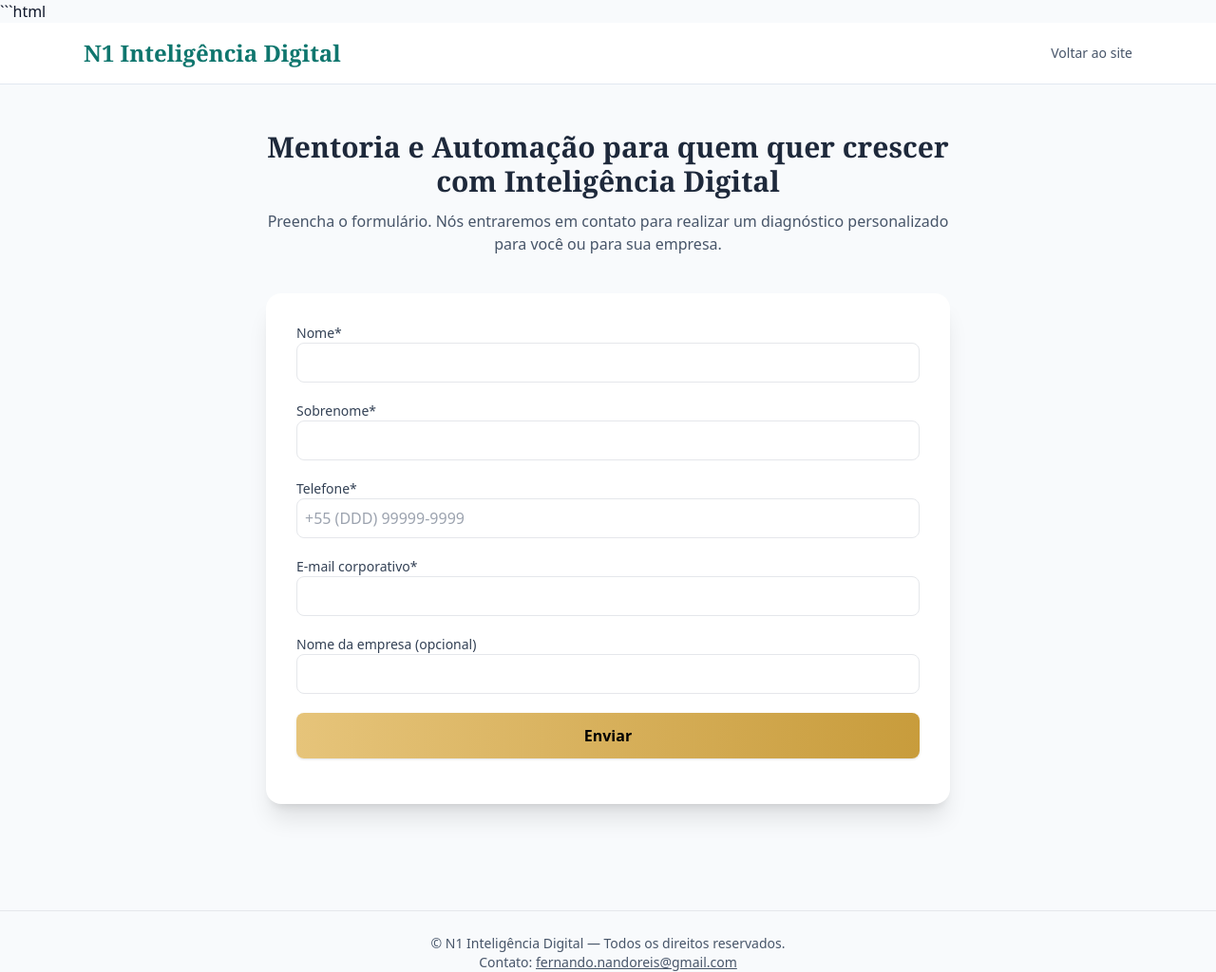
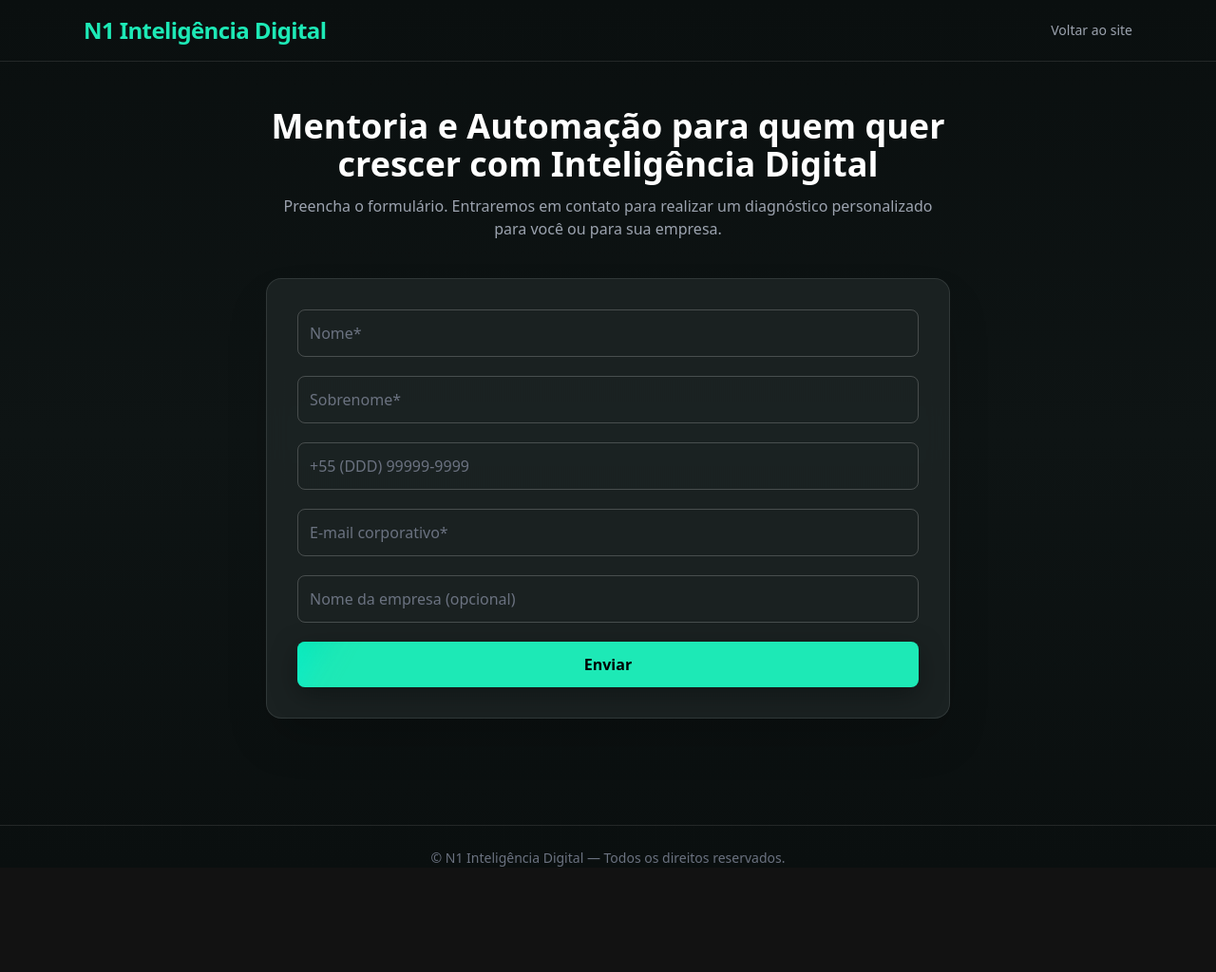
Before and after one commit to soufernandoreis/pagina-diagnostico, a plain HTML site: page index.html in a window 1280 px wide. Shown: the whole page at 95% size. After the commit the page ends 914 px from the top, so only its background shows below. Drawn offline with nearby package versions, Linux system fonts and the light colour scheme.

Commit message:
ajuste no layout da pagina

````diff
--- a/index.html
+++ b/index.html
@@ -1,61 +1,107 @@
-```html
 <!DOCTYPE html>
 <html lang="pt-BR">
 <head>
-  <meta charset="UTF-8">
-  <meta name="viewport" content="width=device-width, initial-scale=1.0">
+  <meta charset="UTF-8" />
+  <meta name="viewport" content="width=device-width, initial-scale=1" />
   <title>N1 Inteligência Digital — Diagnóstico Personalizado</title>
-  <meta name="description" content="Preencha o formulário e receba um diagnóstico personalizado para você ou para sua empresa.">
+  <meta name="description" content="Preencha o formulário e receba um diagnóstico personalizado para você ou para sua empresa." />
   <script src="https://cdn.tailwindcss.com"></script>
+  <style>
+    /* Fonte do sistema para performance; altere se quiser outra família */
+    :root { color-scheme: dark; }
+    /* --- Microanimação de entrada (card) --- */
+    @keyframes floatIn {
+      from { opacity: 0; transform: translateY(14px) scale(.98); }
+      to   { opacity: 1; transform: translateY(0) scale(1); }
+    }
+    /* --- Brilho animado no botão (borda-aurora) --- */
+    @keyframes aurora {
+      0% { transform: translate(-50%, -50%) rotate(0deg); }
+      100% { transform: translate(-50%, -50%) rotate(360deg); }
+    }
+    /* --- Efeito de “shine” varrendo o botão ao hover --- */
+    @keyframes sweep {
+      0% { transform: translateX(-120%); opacity: 0; }
+      50% { opacity: .7; }
+      100% { transform: translateX(120%); opacity: 0; }
+    }
+    .btn-glow {
+      position: relative;
+      isolation: isolate;
+      overflow: hidden;
+      box-shadow: 0 8px 28px rgba(0,0,0,.35);
+    }
+    .btn-glow::before {
+      /* halo animado de fundo */
+      content: "";
+      position: absolute;
+      inset: -2px;
+      border-radius: 12px;
+      background:
+        radial-gradient(120px 120px at var(--x,50%) var(--y,50%),
+          rgba(29,233,182,.45), transparent 60%)
+        ,conic-gradient(from 0deg at 50% 50%,
+          #1DE9B6, #14CBA8, #19E2D7, #1DE9B6);
+      filter: blur(16px) saturate(1.2);
+      z-index: -1;
+      animation: aurora 6s linear infinite;
+      opacity: .7;
+    }
+    .btn-glow::after {
+      /* faixa de brilho que varre ao hover */
+      content: "";
+      position: absolute;
+      top: 0; bottom: 0;
+      width: 40%;
+      left: -40%;
+      background: linear-gradient(90deg, transparent, rgba(255,255,255,.35), transparent);
+      transform: translateX(-120%);
+      transition: transform .6s ease;
+      pointer-events: none;
+    }
+    .btn-glow:hover::after { animation: sweep .9s ease forwards; }
+    .focus-ring:focus { outline: none; box-shadow: 0 0 0 3px rgba(29,233,182,.45); }
+  </style>
 </head>
-<body class="bg-slate-50 text-slate-900 font-sans">
+<body class="min-h-screen bg-gradient-to-b from-[#0a0f0f] via-[#0e1414] to-[#0a0f0f] text-gray-100">
 
   <!-- Header -->
-  <header class="bg-white border-b border-slate-200">
-    <div class="max-w-6xl mx-auto px-6 py-4 flex justify-between items-center">
-      <h1 class="font-serif text-2xl font-semibold text-teal-700">N1 Inteligência Digital</h1>
-      <a href="/" class="text-sm text-slate-600 hover:text-teal-700 transition">Voltar ao site</a>
+  <header class="border-b border-white/10">
+    <div class="max-w-6xl mx-auto px-6 py-4 flex items-center justify-between">
+      <h1 class="text-2xl font-semibold tracking-tight text-[#1DE9B6]">N1 Inteligência Digital</h1>
+      <a href="/" class="text-sm text-gray-400 hover:text-[#1DE9B6] transition">Voltar ao site</a>
     </div>
   </header>
 
-  <!-- Main Section -->
+  <!-- Main -->
   <main class="max-w-3xl mx-auto px-6 py-12">
-    <h2 class="text-2xl sm:text-3xl font-serif font-semibold text-center text-slate-800">
+    <h2 class="text-3xl sm:text-4xl font-bold text-center text-white">
       Mentoria e Automação para quem quer crescer com Inteligência Digital
     </h2>
-    <p class="mt-3 text-center text-slate-600">
-      Preencha o formulário. Nós entraremos em contato para realizar um diagnóstico personalizado para você ou para sua empresa.
+    <p class="mt-3 text-center text-gray-400">
+      Preencha o formulário. Entraremos em contato para realizar um diagnóstico personalizado para você ou para sua empresa.
     </p>
 
-    <!-- Form Card -->
-    <div id="form-wrapper" class="bg-white rounded-2xl shadow-xl mt-10 p-8">
-      <form id="diagnostico-form" action="https://n8n-n8n-start.bgjw54.easypanel.host/webhook/fernandoreis" method="POST" class="space-y-5">
-        <div>
-          <label class="block text-sm font-medium text-slate-700">Nome*</label>
-          <input name="first_name" required class="w-full border rounded-lg p-2 focus:ring-teal-400 focus:border-teal-400">
-        </div>
+    <!-- Card do Formulário -->
+    <div class="bg-[#1c2424]/90 rounded-2xl border border-white/10 shadow-2xl mt-10 p-8 backdrop-blur-md"
+         style="animation: floatIn .6s cubic-bezier(.2,.8,.2,1) both;">
+      <form id="diagnostico-form"
+            action="https://n8n-n8n-start.bgjw54.easypanel.host/webhook/fernandoreis"
+            method="POST"
+            class="space-y-5">
+        <input name="first_name" placeholder="Nome*" required
+               class="w-full bg-transparent border border-white/20 rounded-lg p-3 text-gray-200 placeholder-gray-500 focus:outline-none focus:border-[#1DE9B6] transition" />
+        <input name="last_name" placeholder="Sobrenome*" required
+               class="w-full bg-transparent border border-white/20 rounded-lg p-3 text-gray-200 placeholder-gray-500 focus:outline-none focus:border-[#1DE9B6] transition" />
+        <input name="phone_number" type="tel" placeholder="+55 (DDD) 99999-9999" required
+               class="w-full bg-transparent border border-white/20 rounded-lg p-3 text-gray-200 placeholder-gray-500 focus:outline-none focus:border-[#1DE9B6] transition" />
+        <input name="email" type="email" placeholder="E-mail corporativo*" required
+               class="w-full bg-transparent border border-white/20 rounded-lg p-3 text-gray-200 placeholder-gray-500 focus:outline-none focus:border-[#1DE9B6] transition" />
+        <input name="company" placeholder="Nome da empresa (opcional)"
+               class="w-full bg-transparent border border-white/20 rounded-lg p-3 text-gray-200 placeholder-gray-500 focus:outline-none focus:border-[#1DE9B6] transition" />
 
-        <div>
-          <label class="block text-sm font-medium text-slate-700">Sobrenome*</label>
-          <input name="last_name" required class="w-full border rounded-lg p-2 focus:ring-teal-400 focus:border-teal-400">
-        </div>
-
-        <div>
-          <label class="block text-sm font-medium text-slate-700">Telefone*</label>
-          <input name="phone_number" type="tel" required placeholder="+55 (DDD) 99999-9999" class="w-full border rounded-lg p-2 focus:ring-teal-400 focus:border-teal-400">
-        </div>
-
-        <div>
-          <label class="block text-sm font-medium text-slate-700">E-mail corporativo*</label>
-          <input name="email" type="email" required class="w-full border rounded-lg p-2 focus:ring-teal-400 focus:border-teal-400">
-        </div>
-
-        <div>
-          <label class="block text-sm font-medium text-slate-700">Nome da empresa (opcional)</label>
-          <input name="company" class="w-full border rounded-lg p-2 focus:ring-teal-400 focus:border-teal-400">
-        </div>
-
-        <button type="submit" class="w-full bg-gradient-to-r from-[#E6C47A] to-[#C89C3C] text-black font-semibold py-3 rounded-lg shadow hover:scale-[1.02] transition-all">
+        <button type="submit"
+                class="btn-glow focus-ring w-full relative rounded-lg px-5 py-3 font-semibold text-black bg-[#1DE9B6] hover:bg-[#14CBA8] transition-colors duration-300">
           Enviar
         </button>
       </form>
@@ -63,30 +109,45 @@
 
     <!-- Sucesso -->
     <div id="success-msg" class="hidden text-center mt-10">
-      <h3 class="text-xl font-semibold text-teal-700">Recebemos seus dados!</h3>
-      <p class="mt-2 text-slate-700">Nossa equipe entrará em contato em breve para o seu diagnóstico personalizado.</p>
+      <h3 class="text-xl font-semibold text-[#1DE9B6]">Recebemos seus dados!</h3>
+      <p class="mt-2 text-gray-300">Nossa equipe entrará em contato em breve para o seu diagnóstico personalizado.</p>
       <div class="mt-4 flex justify-center gap-4">
-        <a href="/" class="px-4 py-2 bg-slate-900 text-white rounded-lg">Voltar ao site</a>
-        <a href="https://wa.me/5562982331156?text=Enviei%20meus%20dados%20para%20diagn%C3%B3stico" class="px-4 py-2 bg-teal-700 text-white rounded-lg">Falar no WhatsApp</a>
+        <a href="/" class="px-4 py-2 rounded-lg bg-white/5 border border-white/10 text-gray-200 hover:bg-white/10 transition">Voltar ao site</a>
+        <a href="https://wa.me/5562982331156?text=Enviei%20meus%20dados%20para%20diagn%C3%B3stico"
+           class="px-4 py-2 rounded-lg bg-[#1DE9B6] text-black font-semibold hover:bg-[#14CBA8] transition">Falar no WhatsApp</a>
       </div>
     </div>
 
     <!-- Erro -->
     <div id="error-msg" class="hidden text-center mt-10">
-      <h3 class="text-xl font-semibold text-red-600">Ocorreu um erro no envio.</h3>
-      <p class="mt-2 text-slate-700">Tente novamente em alguns minutos.</p>
+      <h3 class="text-xl font-semibold text-red-400">Ocorreu um erro no envio.</h3>
+      <p class="mt-2 text-gray-300">Tente novamente em alguns minutos.</p>
     </div>
   </main>
 
-  <!-- Footer -->
-  <footer class="mt-16 border-t pt-6 text-center text-slate-600 text-sm">
-    © N1 Inteligência Digital — Todos os direitos reservados.<br>
-    Contato: <a href="mailto:fernando.nandoreis@gmail.com" class="underline">fernando.nandoreis@gmail.com</a>
+  <footer class="mt-16 text-center text-gray-500 text-sm border-t border-white/10 pt-6">
+    © N1 Inteligência Digital — Todos os direitos reservados.
   </footer>
 
-  <!-- Script de envio via fetch -->
+  <!-- Envio via fetch + pequeno efeito de hover que segue o mouse no botão -->
   <script>
     const form = document.getElementById('diagnostico-form');
+    const successMsg = document.getElementById('success-msg');
+    const errorMsg = document.getElementById('error-msg');
+    const btn = document.querySelector('.btn-glow');
+
+    // Efeito: o halo acompanha o mouse (custom property --x/--y)
+    if (btn) {
+      btn.addEventListener('pointermove', (e) => {
+        const r = btn.getBoundingClientRect();
+        const x = ((e.clientX - r.left) / r.width) * 100;
+        const y = ((e.clientY - r.top) / r.height) * 100;
+        btn.style.setProperty('--x', x + '%');
+        btn.style.setProperty('--y', y + '%');
+      });
+    }
+
+    // Submissão assíncrona
     if (form) {
       form.addEventListener('submit', async (e) => {
         e.preventDefault();
@@ -107,10 +168,10 @@
             body: JSON.stringify(payload)
           });
           if (!res.ok) throw new Error('Erro no envio');
-        form.classList.add('hidden');
-        document.getElementById('success-msg').classList.remove('hidden');
+          form.parentElement.classList.add('hidden');
+          successMsg.classList.remove('hidden');
         } catch (err) {
-        document.getElementById('error-msg').classList.remove('hidden');
+          errorMsg.classList.remove('hidden');
         }
       });
     }
````
Lines whose indentation alone changed are shown as unchanged.
